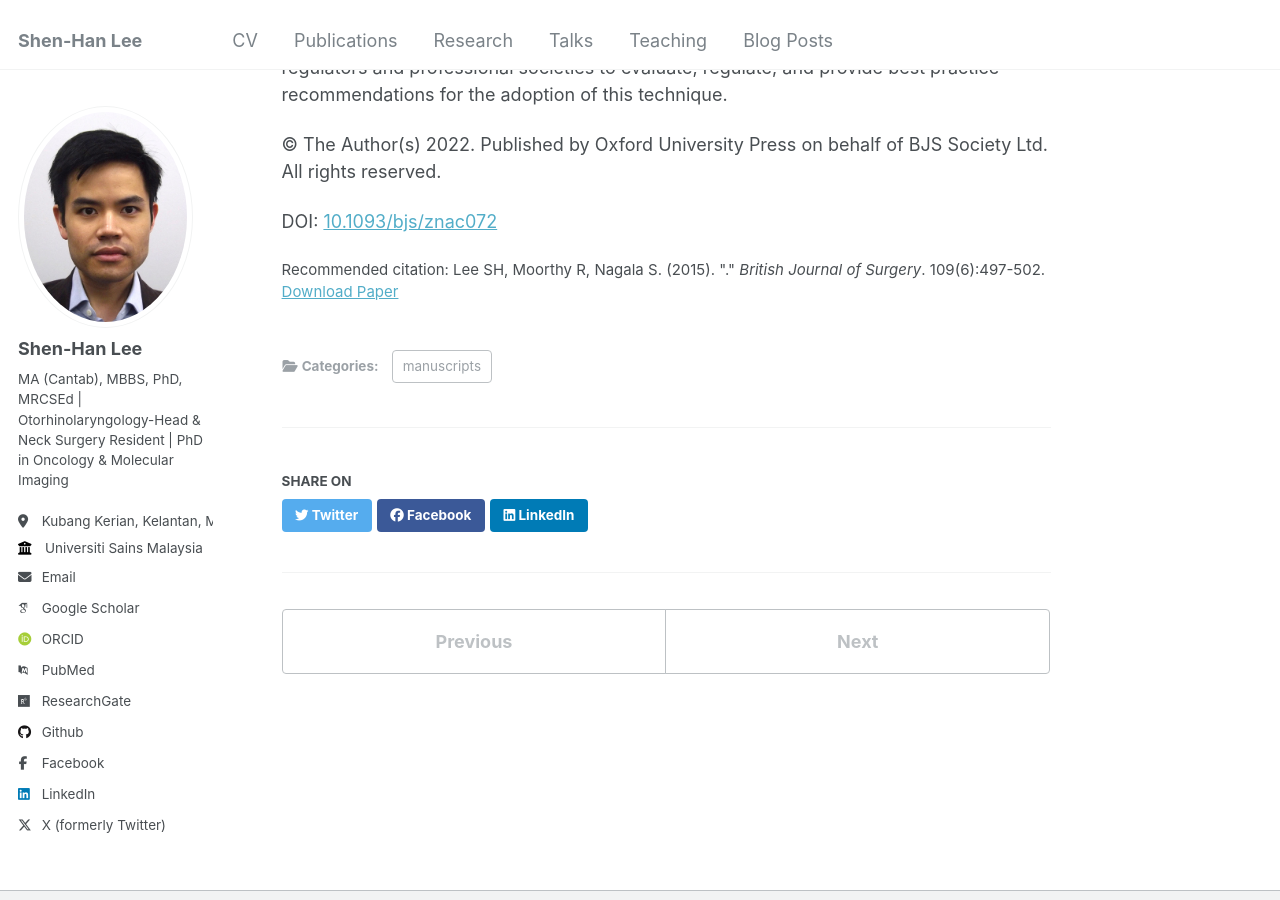
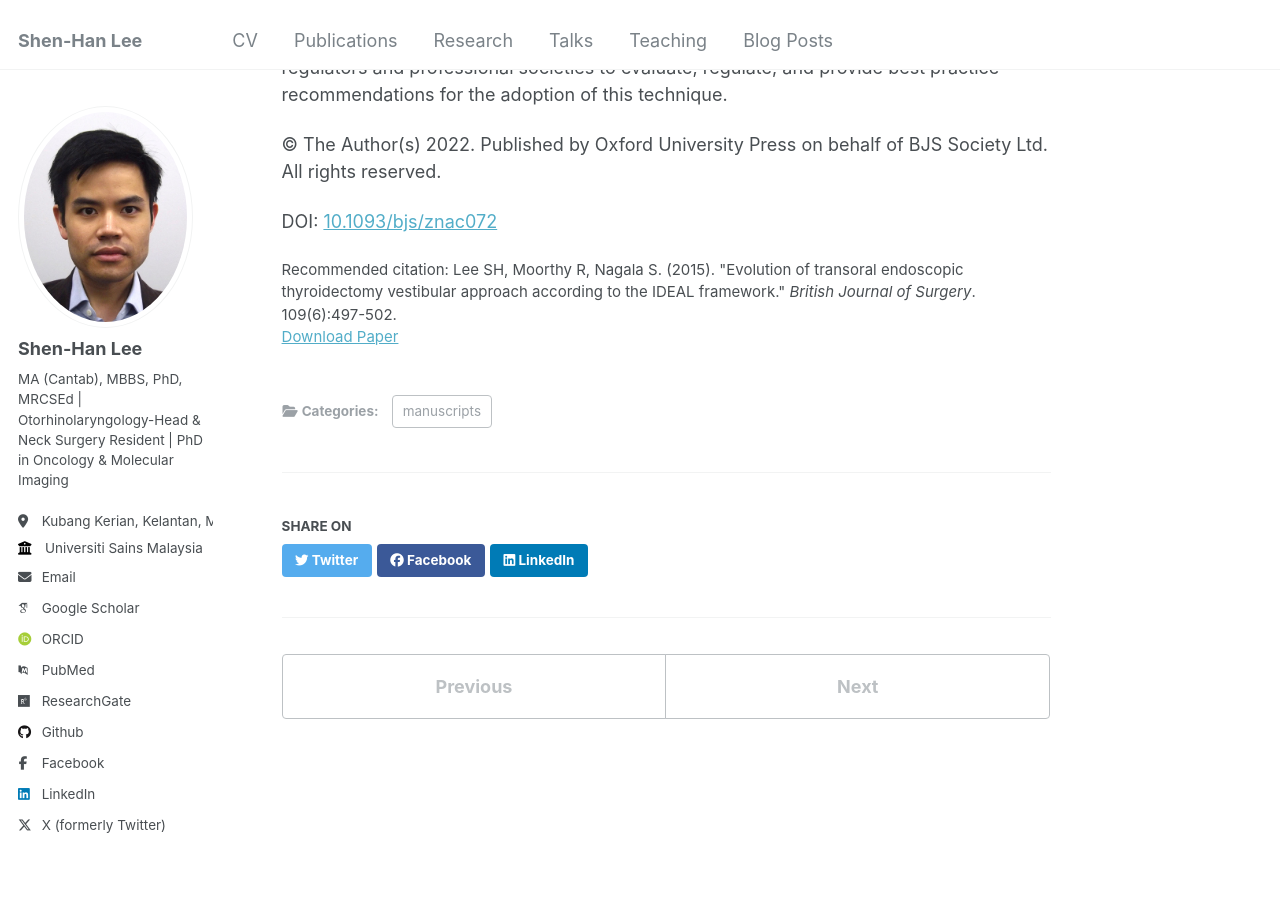
Before and after one commit to shenhanlee/shenhanlee.github.io, a Jekyll site: the page built from _publications/2022-04-06-evolution_toetva_ideal_framework.md, in a window 1280 px wide and 900 px high, scrolled down 1050 px. Built offline with Jekyll 4.4.1, drawn with Linux system fonts in a browser that asks for light colours; some web fonts are replaced.

Commit message:
Merge remote-tracking branch 'origin/master'

```diff
--- a/_publications/2022-04-06-evolution_toetva_ideal_framework.md
+++ b/_publications/2022-04-06-evolution_toetva_ideal_framework.md
@@ -7,7 +7,7 @@ excerpt: 'This article reviews the evidence base, including landmark studies in
 date: 2022-04-06
 venue: 'British Journal of Surgery'
 paperurl: 'https://shenhanlee.github.io/files/Lee SH, Moorthy R, Nagala S_British Journal of Surgery_2022.pdf'
-citation: 'Lee SH, Moorthy R, Nagala S. (2015). &quot;.&quot; <i>British Journal of Surgery</i>. 109(6):497-502.'
+citation: 'Lee SH, Moorthy R, Nagala S. (2015). &quot;Evolution of transoral endoscopic thyroidectomy vestibular approach according to the IDEAL framework.&quot; <i>British Journal of Surgery</i>. 109(6):497-502.'
 ---
 
 Shen-Han Lee <sup>1,*</sup>, Ram Moorthy <sup>2,3</sup>, Sidhartha Nagala <sup>2</sup>
```
